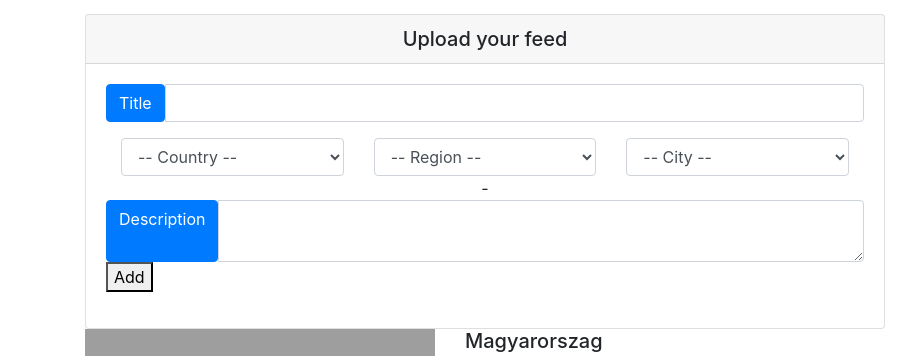
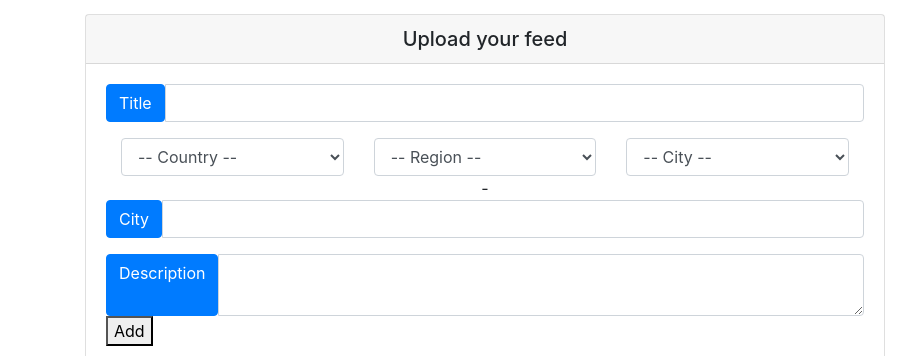
Before and after one commit to Balays33/-Cloud-Computing-course-at-National-College-of-Ireland-LABS, a Django app: page / in a window 1280 px wide. Shown: the part 251-607 px from the top of the page, without its empty margins (0-917 px from the left). Run offline with Django 3.2, Linux system fonts and the light colour scheme; data comes from the database, SQL or seed files in the repository; both versions use the stored data as it was after the commit; data that the repository does not hold is empty; some libraries are stand-ins or nearby versions; grey boxes are pictures that could not be loaded.

Commit message:
commit message

```diff
--- a/InstagramClone/feeds/templates/feeds/index.html
+++ b/InstagramClone/feeds/templates/feeds/index.html
@@ -48,7 +48,11 @@
                             </div>
                           </div>
                         </div>
-                        <div id='location' name="locationF"> - </div>
+                        <div  id='location'> - </div>
+                        <div class="input-group mb-3">
+                            <span class="btn btn-primary" id="inputGroup-sizing-default">City</span>
+                            <input type="text" class="form-control" aria-label="Sizing example input" aria-describedby="inputGroup-sizing-default" name="locationF">
+                        </div>
                         <div class="input-group">
                             <span class="btn btn-primary">Description</span>
                             <textarea class="form-control" aria-label="With textarea" name="descriptionF"></textarea>
@@ -101,7 +105,7 @@
                     </div>
                         <div class="container">
                             <div class="row">
-                                <div class="col-sm-8"></div>
+                                <div class="col-sm-8">Weater</div>
                                 <div class="col-sm-4"><button type="button" class="btn btn-primary">comments</button></div>
                             </div>
                         </div>
--- a/InstagramClone/feeds/views.py
+++ b/InstagramClone/feeds/views.py
@@ -1,6 +1,7 @@
 from django.shortcuts import render
 from django.http import HttpResponse
 from django.http import Http404
+import requests
 
 from . import s3storage as s3module
 
@@ -28,11 +29,25 @@ def index(request):
 def index(request):
     print("index page")
     timeGet()
-    print(timeGet())
+    #print(timeGet())
     context= {}
     context['val'] = timeGet()
-    print(context)
+    #print(context)
 
+    url =  'https://api.openweathermap.org/data/2.5/weather?q={}&units=metric&appid=92757f89a5760a1310e7b5657fff90d2'
+
+    city = "Dublin"
+
+    r =requests.get(url.format(city)).json()
+
+    city_weather = {
+        'city' : city,
+        'tempature' : r['main']['temp'],
+        'description' : r['weather'][0]['description'] ,
+        'icon' : r['weather'][0]['icon'],
+    }
+
+    print(city_weather)
 
     feeds_database = Feed.objects.all()
     if request.method == 'POST':
@@ -40,6 +55,8 @@ def index(request):
             titleF = request.POST['titleF'],
             descriptionF = request.POST['descriptionF'],
             uploadTimeF = request.POST['uploadTimeF'],
+            locationF = request.POST.get('locationF', False),
+            #locationF = request.POST['FFlocationF'],
             #pictureLink = request.POST['pictureLink'],
             )
         new_feed.save()
```
Also changed, not shown: InstagramClone/db.sqlite3.
